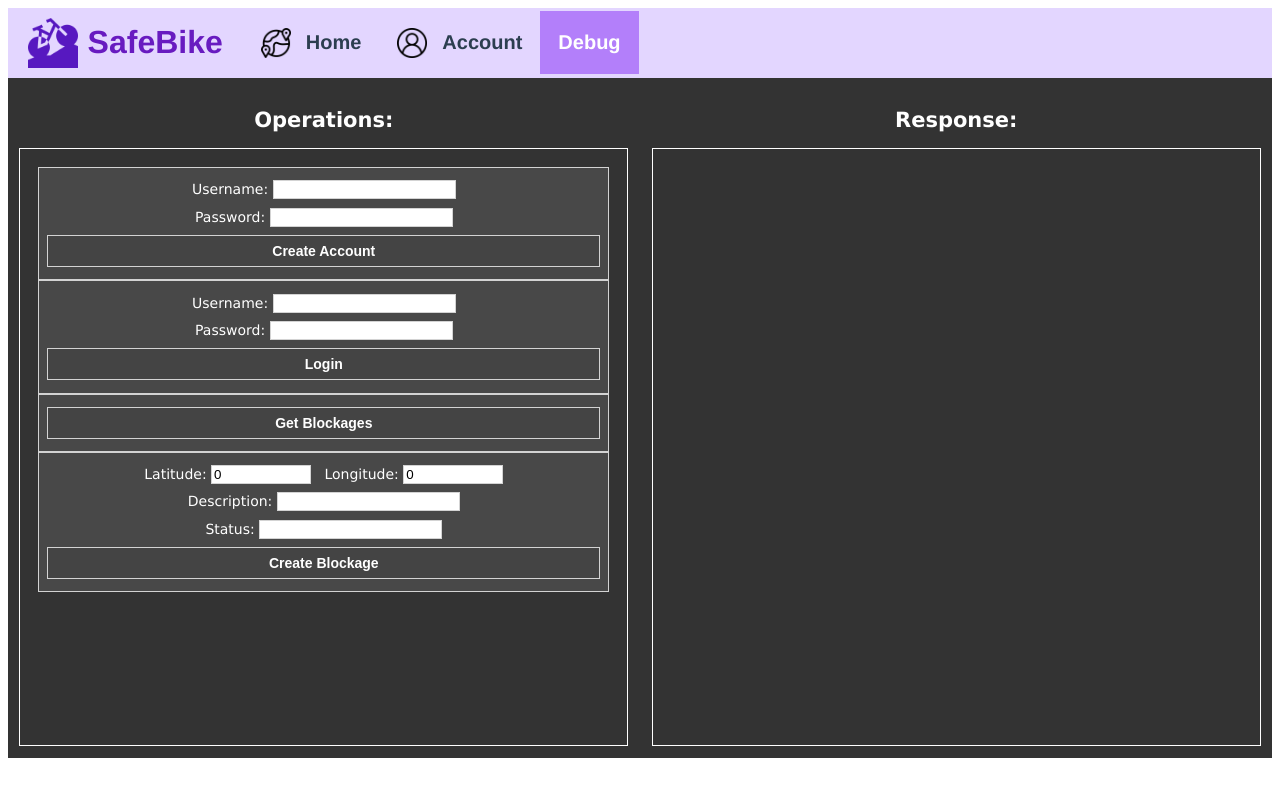
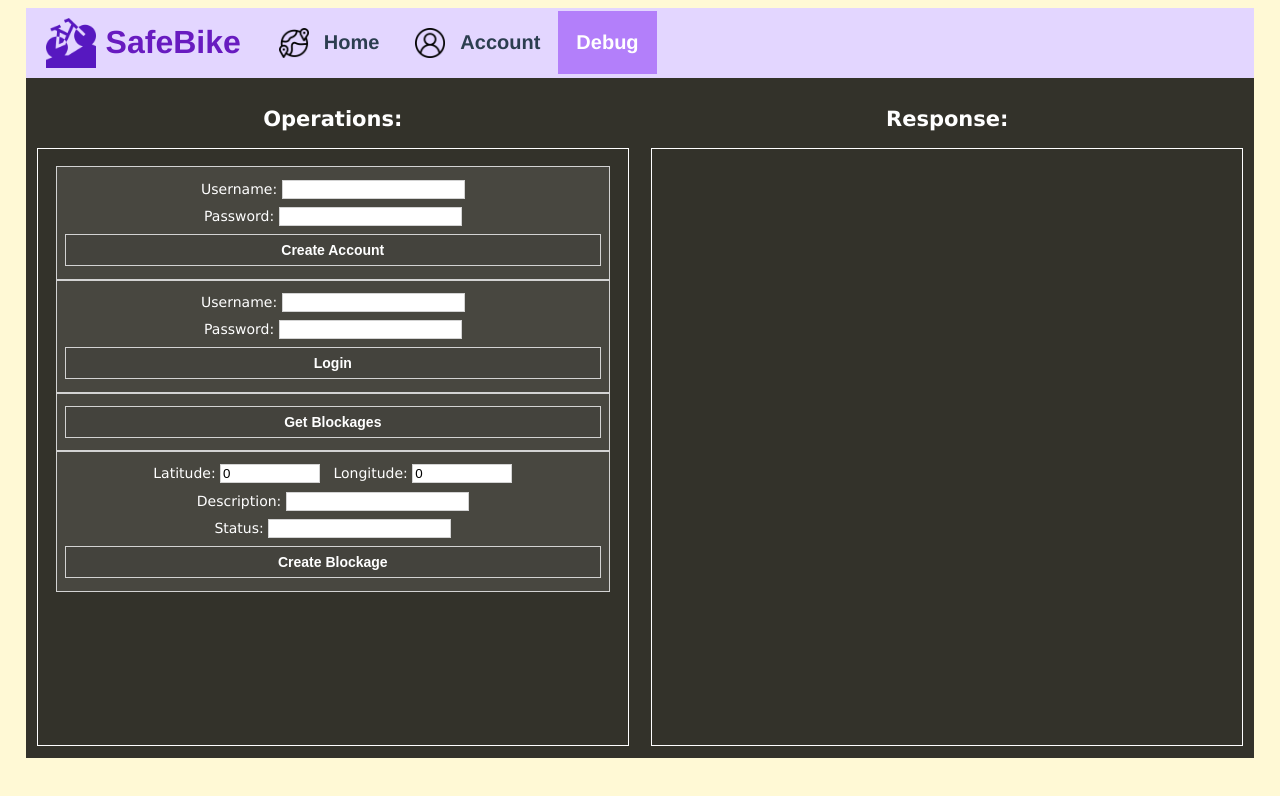
Before and after one commit to hizami-anuar/SafeBike, a Vue app: page /debug in a window 1280 px wide. Shown: the top 796 px of the page. Built offline with nearby package versions, Linux system fonts and the light colour scheme.

Commit message:
added colors html

```diff
--- a/src/App.vue
+++ b/src/App.vue
@@ -13,13 +13,18 @@
 
 <style>
 
+html, body {
+  margin: 0px;
+  padding: 0px;
+  background-color: rgb(255, 249, 213);
+}
 #app {
   font-family: Avenir, Helvetica, Arial, sans-serif;
   -webkit-font-smoothing: antialiased;
   -moz-osx-font-smoothing: grayscale;
   text-align: center;
   color: #2c3e50;
-  margin: -26px;
+  margin-top: -18px;
 }
 
 h1 {
--- a/src/components/Map.vue
+++ b/src/components/Map.vue
@@ -79,5 +79,7 @@ export default {
 .map {
   width: 500px;
   height: 300px;
+  border: 5px solid rgb(182, 130, 255);
+  border-radius: 3px;
 }
 </style>
```
